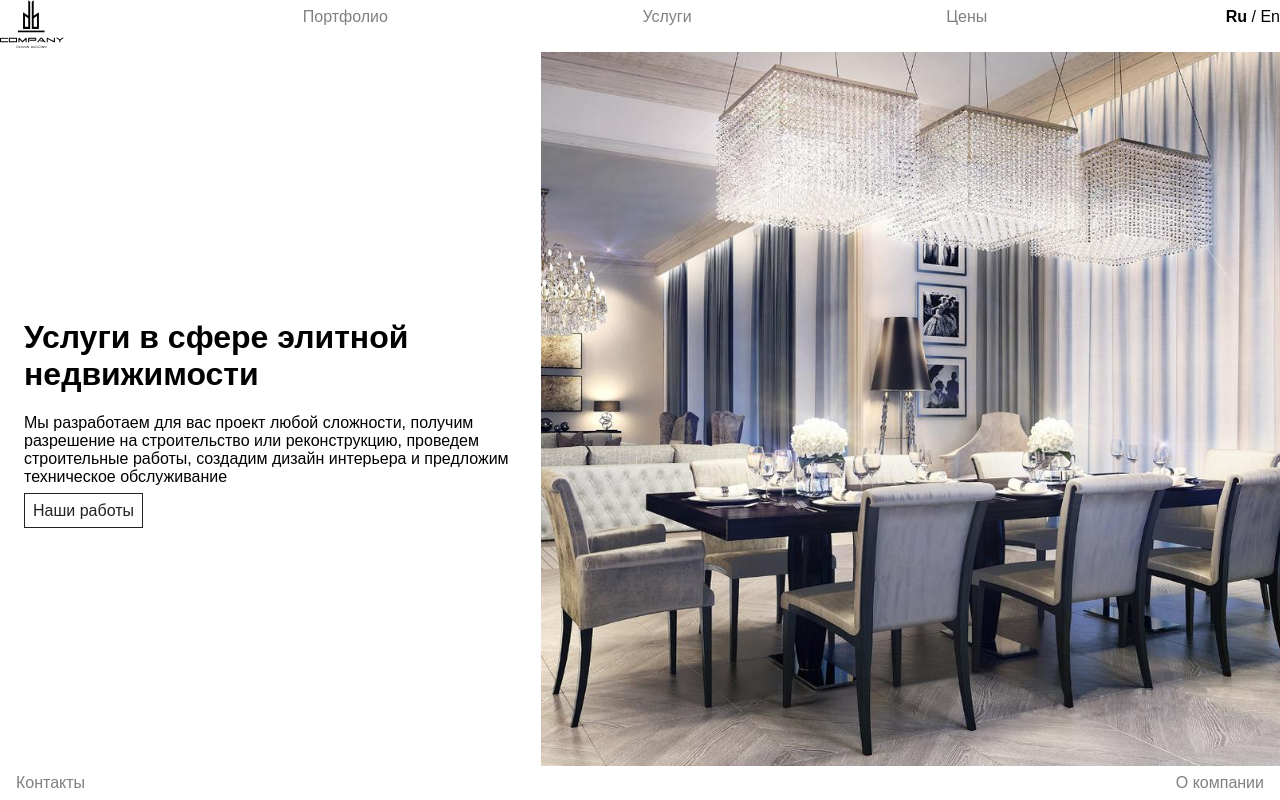
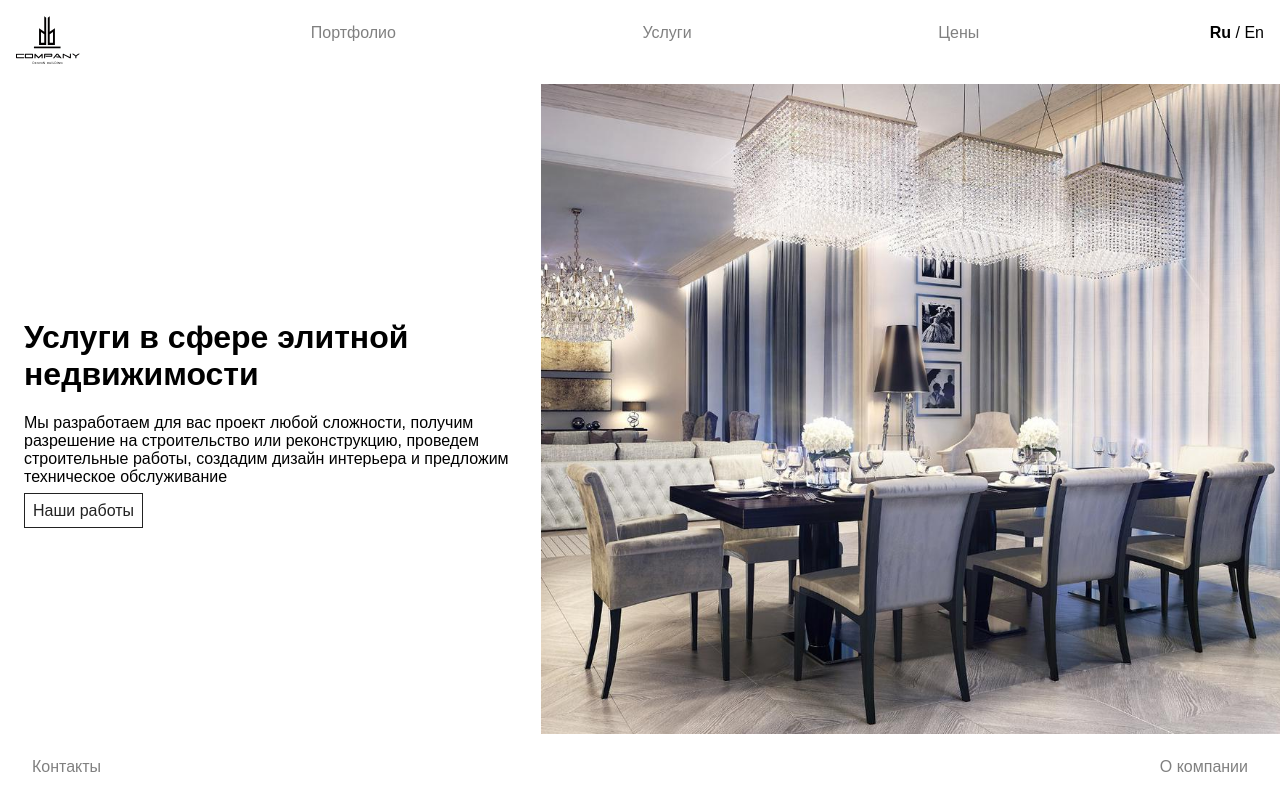
Before and after one commit to flipmotion/db, a React (Create React App) app: page / in a window 1280 px wide. Built offline with nearby package versions, Linux system fonts and the light colour scheme.

Commit message:
Remove LogoWrapper

```diff
--- a/src/App.js
+++ b/src/App.js
@@ -6,7 +6,6 @@ import IntApp from './containers/IntApp';
 import contentIn from './content';
 import { TopBar, BottomBar, MobileBar } from './components/Menu/MenuBars';
 import LangIcon from './components/Menu/LangIcon';
-import LogoWrapper from './components/Menu/LogoWrapper';
 import { injectGlobal } from 'styled-components';
 import Div100vh from './components/Div100vh';
 
@@ -30,7 +29,6 @@ const App = props => (
               topBar={
                 <TopBar
                   logo={
-                    <LogoWrapper>
                     <Link to="/">
                       <img
                         src={content.logo.src}
@@ -38,7 +36,6 @@ const App = props => (
                         style={{ height: '3rem' }}
                       />
                     </Link>
-                    </LogoWrapper>
                   }
                 >
                   {content.menu.top}
--- a/src/components/Menu/LogoWrapper.js
+++ /dev/null
@@ -1,19 +0,0 @@
-import React from 'react';
-import PropTypes from 'prop-types';
-
-const LogoWrapper = props => {
-  if (props.inBurgerMode) {
-    return (
-      <div style={{ textAlign: 'center', width: '100%' }}>{props.children}</div>
-    );
-  }
-
-  return props.children;
-};
-
-LogoWrapper.propTypes = {
-  inBurgerMode: PropTypes.bool,
-  children: PropTypes.node
-};
-
-export default LogoWrapper;
--- a/src/components/Menu/MenuBars.js
+++ b/src/components/Menu/MenuBars.js
@@ -7,6 +7,7 @@ const TopBarDiv = styled.div`
   flex: none;
   display: flex;
   justify-content: space-between;
+  margin: 1rem;
 `;
 
 export const TopBar = props => {
@@ -17,13 +18,13 @@ export const TopBar = props => {
   return (
     // in case I'll want to style it with inline style
     <TopBarDiv {...props}>
+      {props.logo && <Logo />}
+      {!props.inBurgerMode && props.children}
       <Burger
         isOpen={props.isOpen}
         onClick={props.toggleOpen}
         present={props.inBurgerMode}
       />
-      {props.logo && <Logo />}
-      {!props.inBurgerMode && props.children}
     </TopBarDiv>
   );
 };
@@ -42,6 +43,7 @@ const BottomBarDiv = styled.div`
   align-items: center;
   justify-content: space-between;
   display: flex;
+  margin: 1rem;
 `;
 
 export const BottomBar = props => {
```
Also changed, not shown: 2 other files (tests, documents, lock files or other folders). Lines whose indentation alone changed are shown as unchanged.
